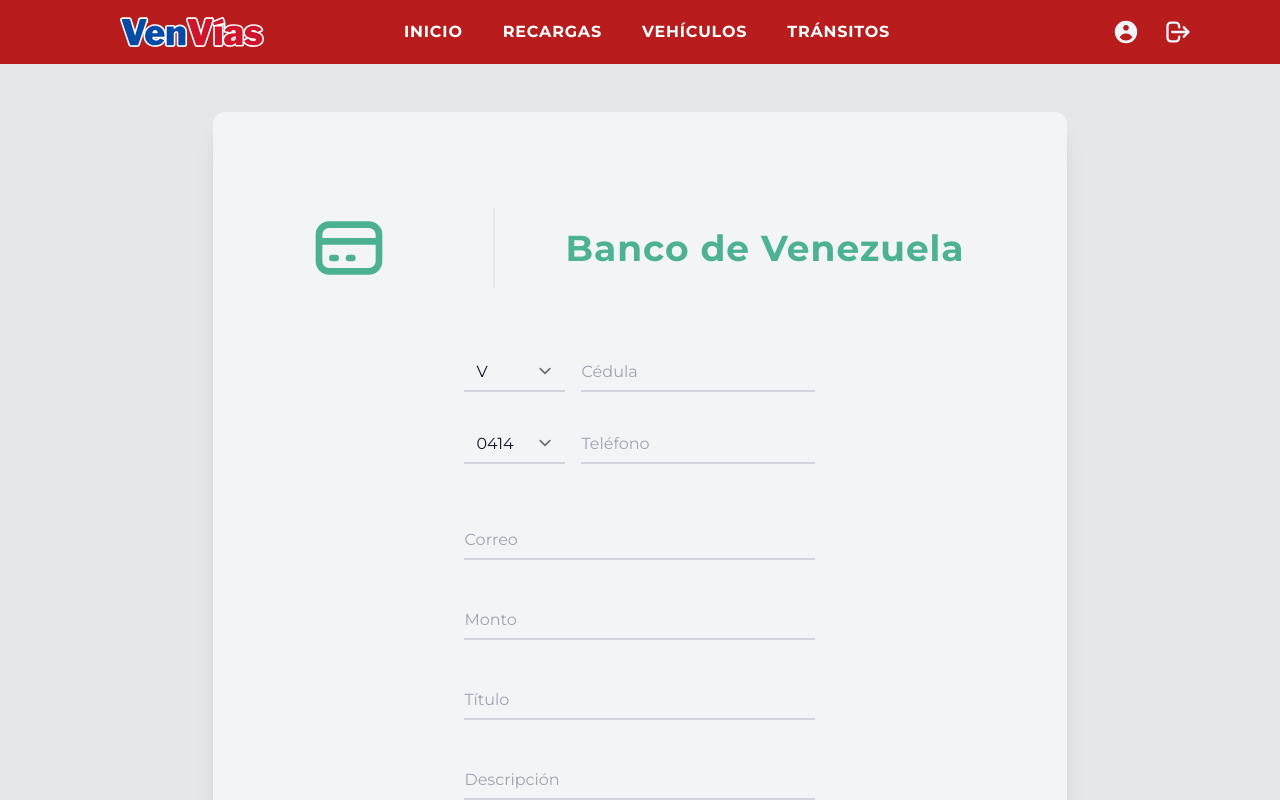
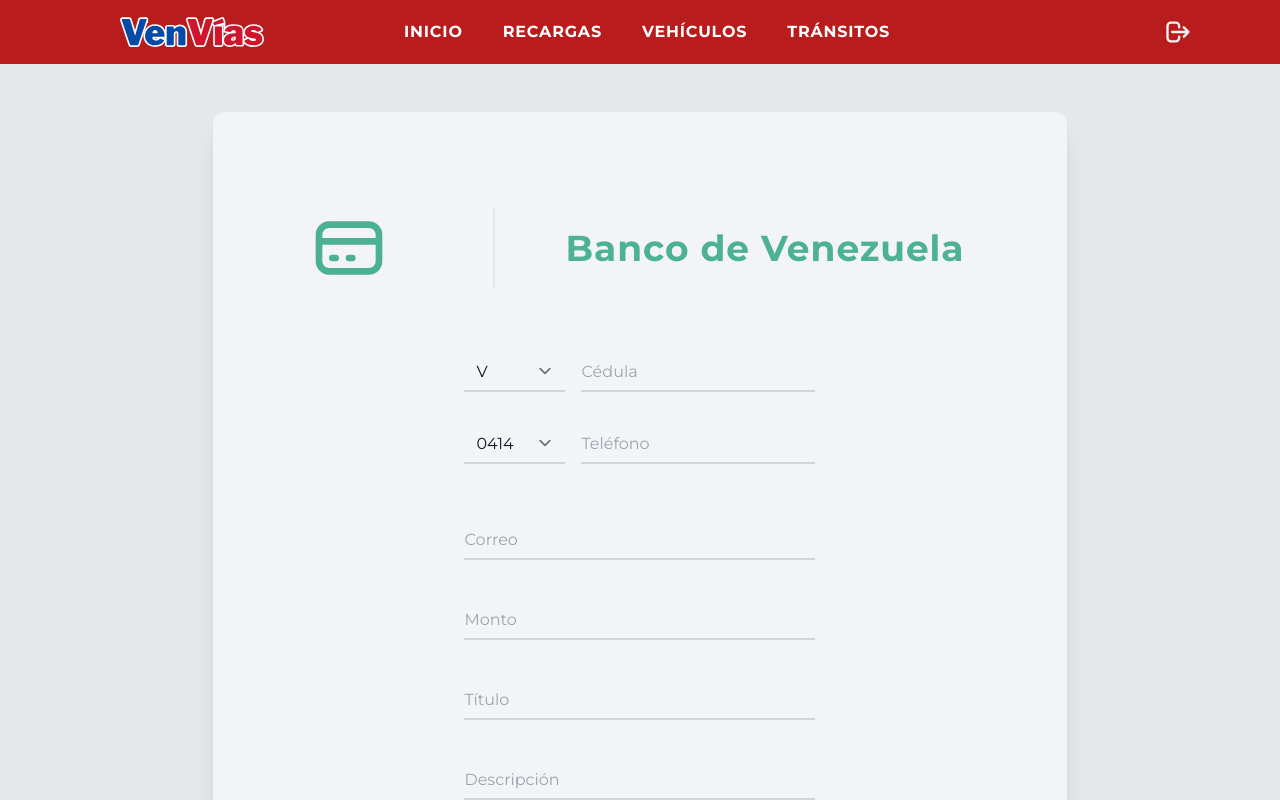
Before and after one commit to kalvarez-cr/tolls-users-ticketing-www, a Next.js app: page /bankdv in a window 1280 px wide. Shown: the top 800 px of the page. Built offline with nearby package versions, Linux system fonts and the light colour scheme.

Commit message:
hidden user profile

```diff
--- a/src/layouts/LandingLayout.tsx
+++ b/src/layouts/LandingLayout.tsx
@@ -97,11 +97,11 @@
                     </div>
                   </div>
                   <div className="absolute inset-y-0 right-0 flex items-center space-x-4 pr-2 sm:static sm:inset-auto sm:ml-6 sm:pr-0">
-                    <Link href="/user">
+                    {/* <Link href="/user">
                       <button>
                         <UserCircleIcon className="h-7 text-slate-100 transition-colors delay-100 duration-200 hover:text-white" />
                       </button>
-                    </Link>
+                    </Link> */}
 
                     <button className="p-2" onClick={handleLogout}>
                       <LogoutIcon className="h-7 text-slate-100 transition-colors delay-100 duration-200 hover:text-white" />
```
